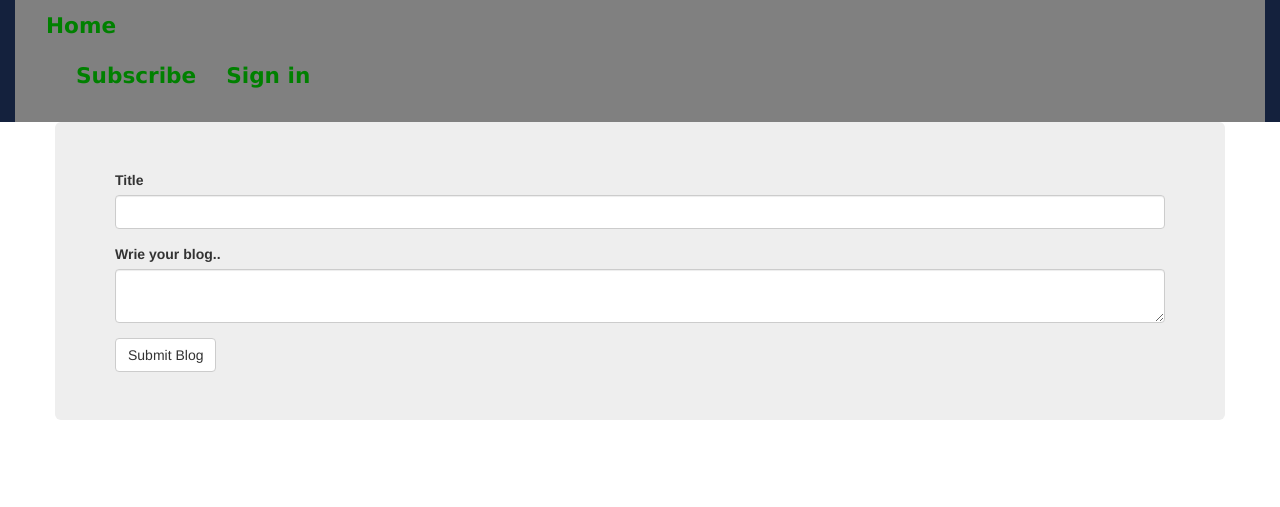
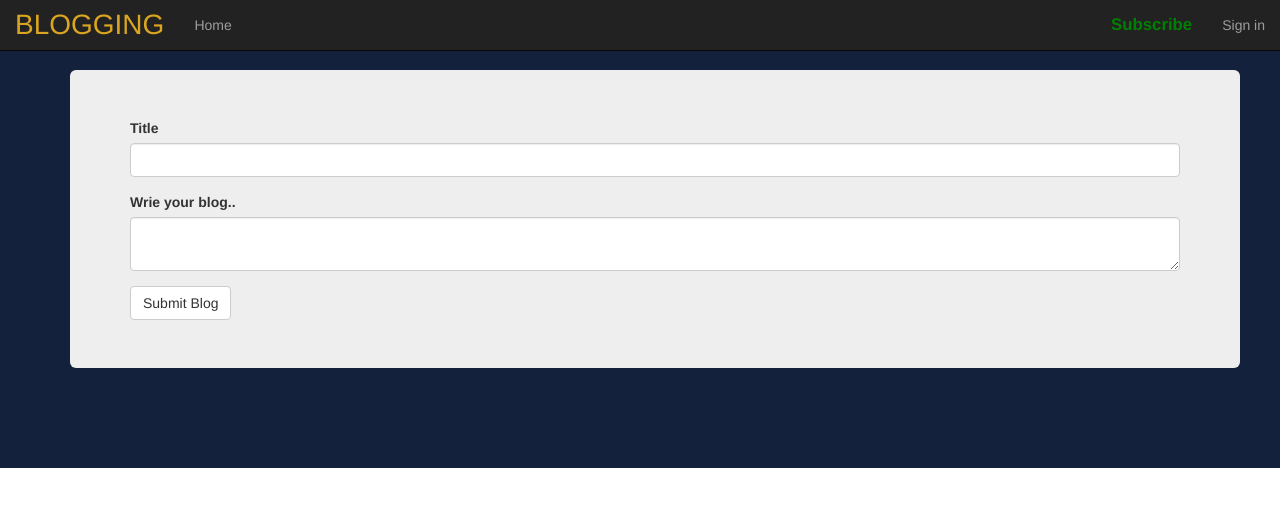
Before and after one commit to josphat-otieno/blog-post, a Flask app: page /new_post/new in a window 1280 px wide. Shown: the top 507 px of the page. Run offline with Flask 2, Linux system fonts and the light colour scheme; some libraries are stand-ins or nearby versions.

Commit message:
add styling to navbar

```diff
--- a/app/templates/comment.html
+++ b/app/templates/comment.html
@@ -9,7 +9,7 @@
 <link href="https://fonts.googleapis.com/css2?family=Pangolin&display=swap" rel="stylesheet">
 {% block content%}
 
-<div class="container-fluid" style="background-color: #14213d;">
+<div class="container-fluid" style="background-color: #14213d; padding: 70px">
     <div class="container">
         <div class="row">
             <div class="jumbotron">
--- a/app/templates/edit_post.html
+++ b/app/templates/edit_post.html
@@ -4,7 +4,7 @@
 {% include 'navbar.html'%}
 {%endblock%}
 {% block content %}
-<div class="container">
+<div class="container" style="padding: 70px">
 	<div class="row">
 		<div class="jumbotron">
 				{{wtf.quick_form(post_form)}}
--- a/app/templates/index.html
+++ b/app/templates/index.html
@@ -19,7 +19,7 @@
 <link rel="preconnect" href="https://fonts.googleapis.com">
 <link rel="preconnect" href="https://fonts.gstatic.com" crossorigin>
 <link href="https://fonts.googleapis.com/css2?family=Lobster&family=Noto+Sans+JP:wght@300&display=swap" rel="stylesheet">
-<div class="container-fulid" style="background-color: #14213d;">
+<div class="container-fulid" style="background-color: #14213d; padding: 70px;">
     <div class="container" style="margin-top: 3px;">
         <div>
             <h2 class="text text-center text-success">DAILY RANDOM QUOTES</h2>
--- a/app/templates/navbar.html
+++ b/app/templates/navbar.html
@@ -1,46 +1,36 @@
-<div class="container-fluid" style="background-color: #14213d;">
-  <div class="container-fluid"
-    style="background-color: gray; font-style: normal;font-family: Verdana, Geneva, Tahoma, sans-serif;font-size: large;margin-right: 0px;">
-  <div class="navbar navbar-dark " role="navigation">
-    <div class="container" style="justify-content: space-between;  float: left;;">
-      <div class="navbar-header">
+
+<div class="navbar navbar-default navbar-fixed-top navbar-inverse" role="navigation" style="margin-bottom: 0;  " >
+  <div class="container-fluid">
+      <div class="navbar-header" style="margin-bottom: 0;">
           <button type="button" class="navbar-toggle" data-toggle="collapse" data-target=".navbar-collapse">
               <span class="sr-only">Toggle navigation</span>
               <span class="icon-bar"></span>
+              <span class="icon-bar"></span>
+              <span class="icon-bar"></span>
           </button>
-
-      </div>
-      <div class="navbar-nav">
-        <div class="text text-primary">
-          <a style="text-align: center; color:green;  font-size: larger; font-weight: bold;" class="navbar-brand"
-            href="/"> Home </a>
+          <a class="navbar-brand" href="/" style="font-size: 2em; color: goldenrod"> BLOGGING</a>
       </div>
       <div class="navbar-collapse collapse">
-          <ul class="nav navbar-nav navbar-right" style="margin-right: 10px;">
+          <ul class="nav navbar-nav">
+              <li><a href="/"> Home</a></li>
+
+          </ul>
+          <ul class="nav navbar-nav navbar-right">
+
               {% if current_user.is_authenticated %}
-            <button class="btn btn-outline-success">
-              <a style="text-align: center; color: honeydew;" class="navbar-brand"
-              href="/new_post/new"> Create Blog</a>
-            </button>
-
+              <li><a class="nav-link" href="/">  {{current_user.username.capitalize()}}</a></li>
               <li><a href="{{url_for('main.profile',name=current_user.username)}}" style="color: mintcream"> Profile</a>
               </li>
-            <li style="color: mintcream">{{current_user.username}}</li>
-            <li><a style="color: green; font-size: larger; font-weight: bold;" href="{{url_for('auth.logout')}}">Sign
-                out</a></li>
+              <li><a style="text-align: center; color: honeydew;" class="navbar-brand"
+                href="/new_post/new"> Create Blog</a></li>
+              <li><a href="{{url_for('auth.logout')}}"></span>Sign out</a></li>
               {% else %}
               <li><a style="color: green; font-size: larger; font-weight: bold;"
                 href="{{url_for('main.subscription')}}">Subscribe</a></li>
-            <li><a style="color: green; font-size: larger; font-weight: bold;" href="{{url_for('auth.login')}}">Sign
-                in</a></li>
+              <li><a href="{{url_for('auth.login')}}"> Sign in</a></li>
               {%endif%}
           </ul>
       </div>
 
-
   </div>
 </div>
-  </div>
-
-  </div>
-</div>
--- a/app/templates/new_post.html
+++ b/app/templates/new_post.html
@@ -4,12 +4,15 @@
 {% include 'navbar.html'%}
 {%endblock%}
 {% block content %}
-<div class="container">
-	<div class="row">
-		<div class="jumbotron">
-				{{wtf.quick_form(post_form)}}
+<div class="container-fluid" style="background-color: #14213d; padding: 70px">
+	<div class="container">
+		<div class="row">
+			<div class="jumbotron">
+					{{wtf.quick_form(post_form)}}
 
+			</div>
 		</div>
 	</div>
 </div>
+
 {% endblock %}
--- a/app/templates/subscribe.html
+++ b/app/templates/subscribe.html
@@ -7,7 +7,7 @@
 
 {%block content%}
 <!-- <div class="jumbotron" style="background-color: #14213d;"> -->
-    <div class="container-fluid" style="background-color: #14213d;">
+    <div class="container-fluid" style="background-color: #14213d; padding: 70px">
 
         <div class="container">
             <h2>Subscribe to our service to recieve daily blog updates</h2>
```
Also changed, not shown: app/templates/profile/profile.html (+5 -2 lines), app/templates/profile/update.html (+5 -2 lines). Lines whose indentation alone changed are shown as unchanged.
